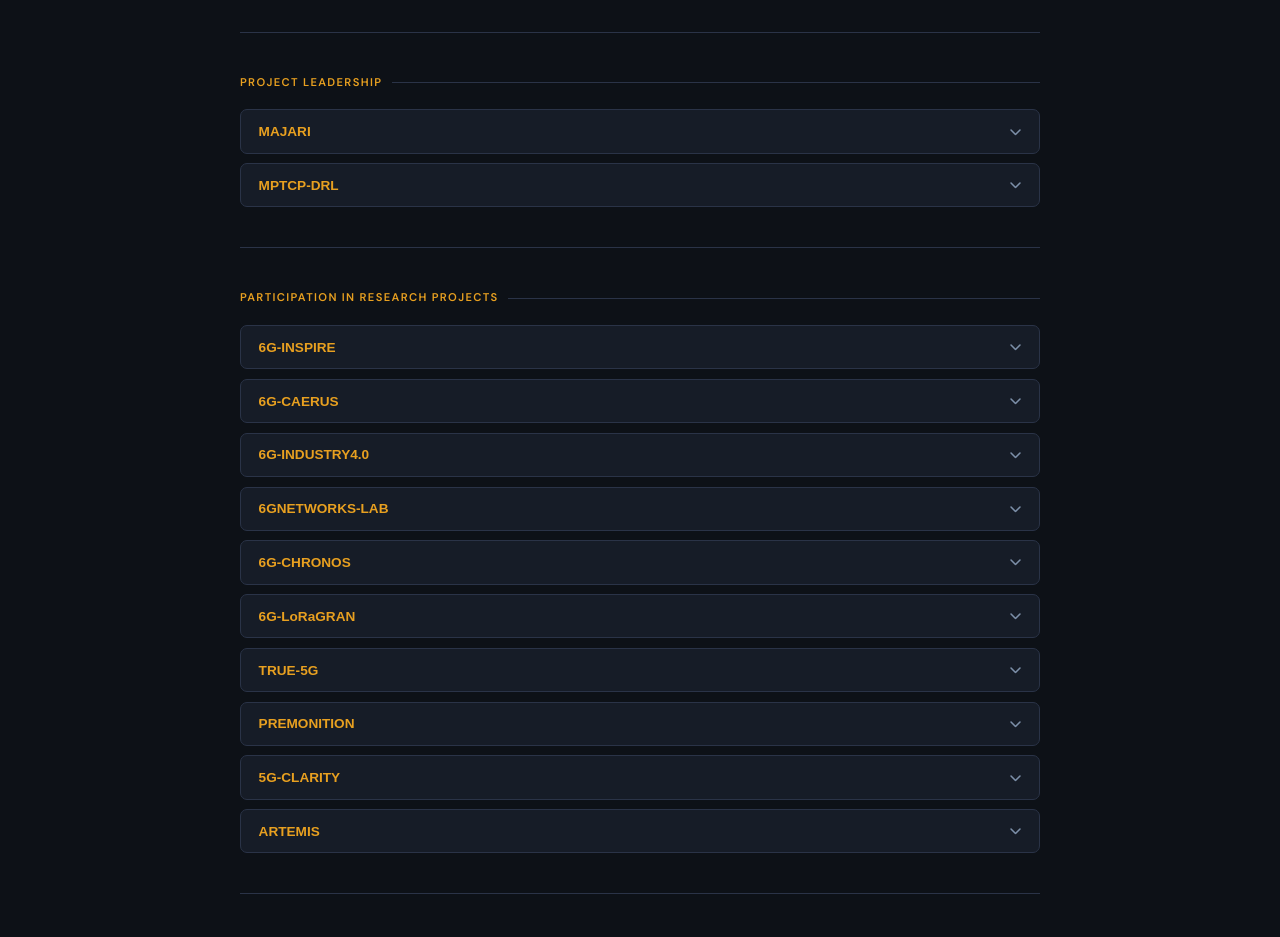
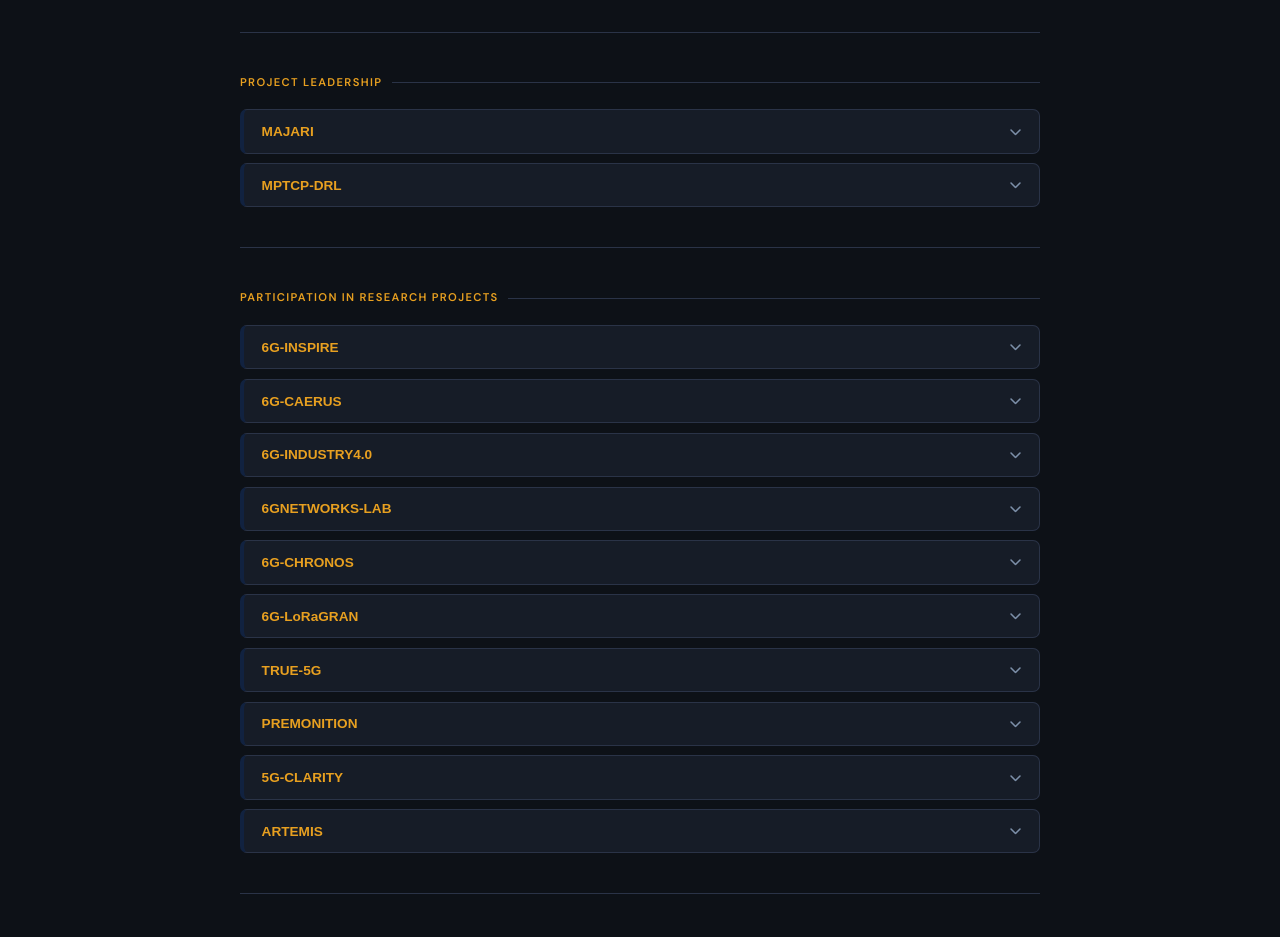
Before and after one commit to felixdelgadoferro/felixdelgadoferro.github.io, a Jekyll site: the page built from _pages/research/index.html, in a window 1280 px wide and 1400 px high, scrolled down 401 px. Shown: the part 180-1117 px from the top of the window. Built offline with Jekyll 4.4.1, drawn with Linux system fonts in a browser that asks for light colours.

Commit message:
Update css

```diff
--- a/assets/css/style.css
+++ b/assets/css/style.css
@@ -875,12 +875,14 @@
 .project-card {
   background: var(--surface);
   border: 1px solid var(--border);
+  border-left: 4px solid var(--navy-mid);
   border-radius: var(--radius);
   margin-bottom: 0.6rem;
-  transition: box-shadow var(--ease);
+  transition: all var(--ease);
 }
 
 .project-card:hover {
+  border-left-color: var(--accent);
   box-shadow: var(--shadow-md);
 }
 
```
